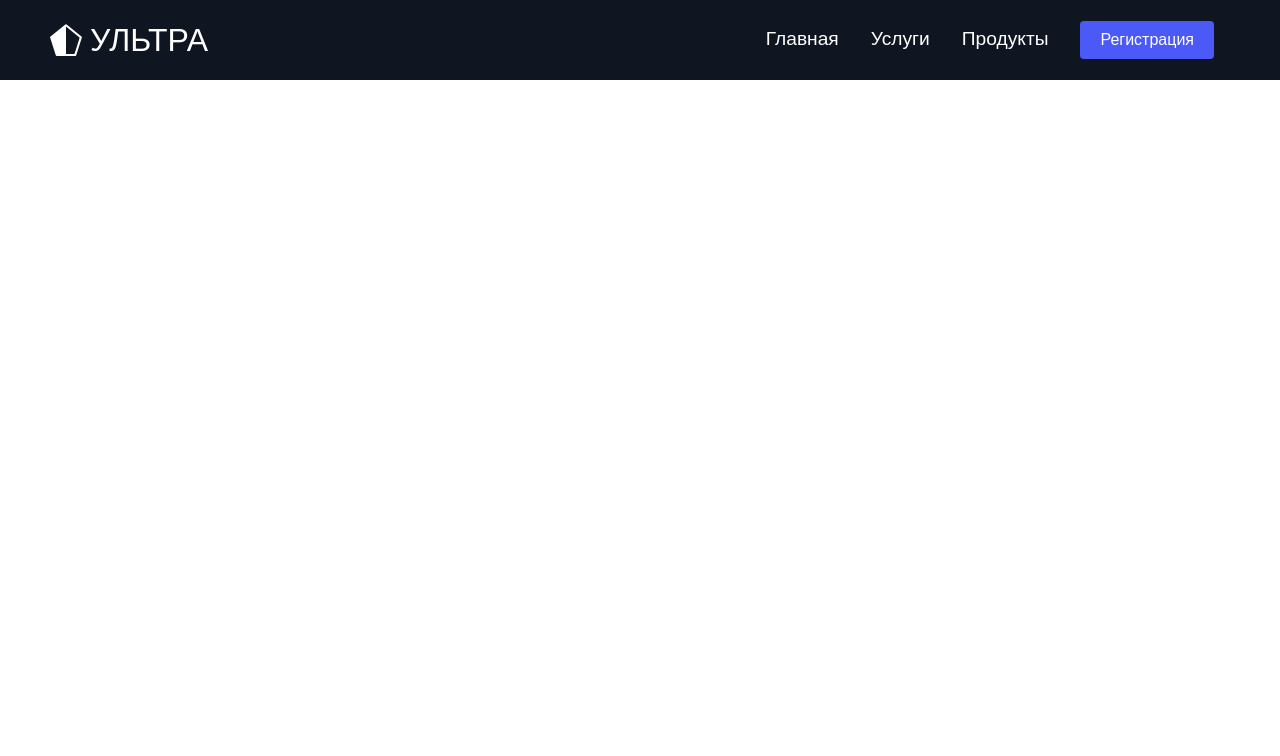
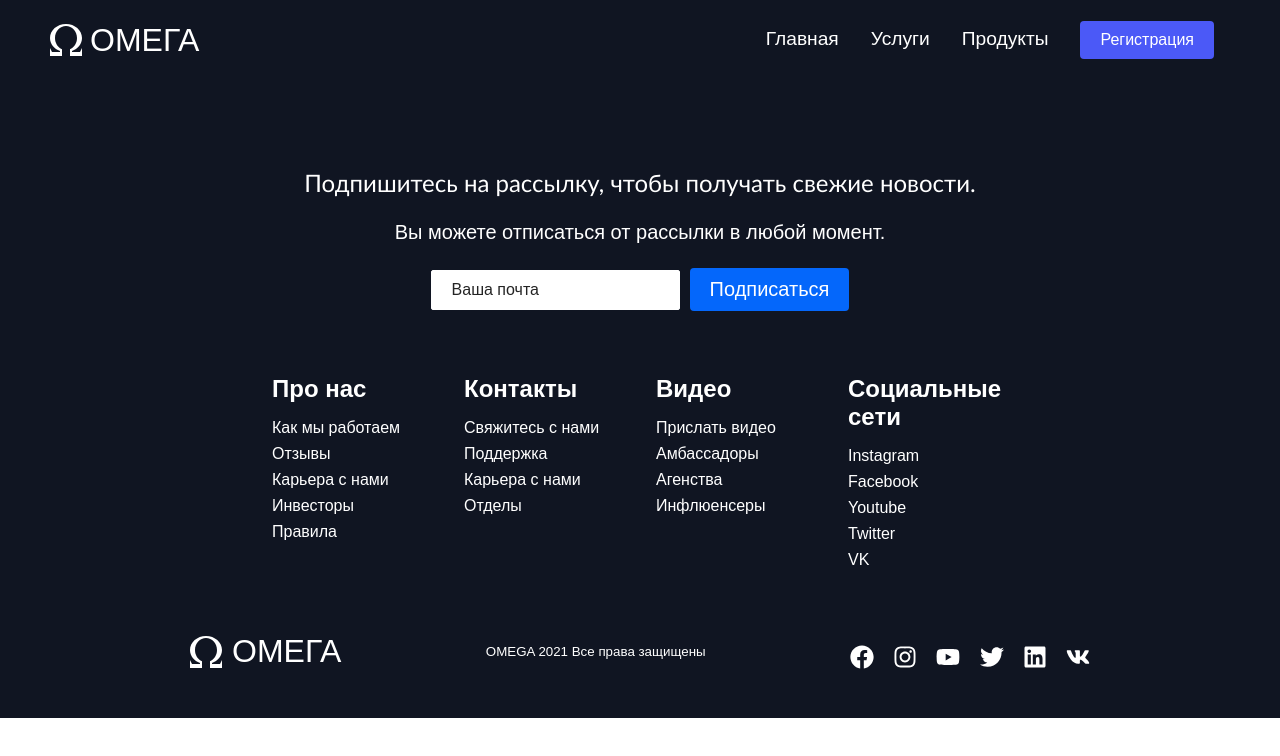
Before and after one commit to kolodidon/Omega, a React (Create React App) app: page /sign-up in a window 1280 px wide. Shown: the top 756 px of the page. Built offline with nearby package versions, Linux system fonts and the light colour scheme.

Commit message:
Сделан footer

```diff
--- a/src/App.js
+++ b/src/App.js
@@ -1,6 +1,6 @@
 import React from 'react'
 import { BrowserRouter as Router, Switch, Route } from 'react-router-dom'
-import { Navbar } from './components'
+import { Footer, Navbar } from './components'
 import { Home } from './pages';
 import GlobalStyle from './globalStyles';
 
@@ -14,6 +14,7 @@ function App() {
           <Home/>
         </Route>
       </Switch>
+      <Footer/>
     </Router>
   );
 }
--- /dev/null
+++ b/src/components/Footer/Footer.elements.js
@@ -0,0 +1,148 @@
+import { ImOmega } from 'react-icons/im'
+import { Link } from 'react-router-dom'
+import styled from 'styled-components'
+
+export const FooterContainer = styled.div`
+    background-color: #101522;
+    padding: 4rem 0 2rem 0;
+    display: flex;
+    flex-direction: column;
+    justify-content: center;
+    align-items: center;
+`
+export const FooterSubscription = styled.section`
+    display: flex;
+    flex-direction: column;
+    justify-content: center;
+    align-items: center;
+    text-align: center;
+    margin-bottom: 24px;
+    padding: 24px;
+    color: #fff;
+`
+export const FooterSubHeading = styled.p`
+    font-family: 'Trebuchet MS', 'Lucida Sans Unicode', 'Lucida Grande', 'Lucida Sans', Arial, Helvetica, sans-serif;
+    margin-bottom: 24px;
+    font-size: 24px;
+`
+export const FooterSubText = styled.div`
+    margin-bottom: 24px;
+    font-size: 20px;
+`
+export const Form = styled.form`
+    display: flex;
+    justify-content: center;
+    align-items: center;
+
+    @media screen and (max-width: 820px) {
+        flex-direction: column;
+        width: 80%;
+    }
+`
+export const FormInput = styled.input`
+    padding: 10px 20px;
+    border-radius: 2px;
+    margin-right: 10px;
+    outline: none;
+    border: none;
+    font-size: 16px;
+    border: 1px solid #fff;
+
+    &::placeholder {
+        color: #242424;
+    }
+
+    @media screen and (max-width: 820px) {
+        width: 100%;
+        margin: 0 0 16px 0;
+    }
+`
+export const FooterLinksContainer = styled.div`
+    width: 100%;
+    max-width: 1000px;
+    display: flex;
+    justify-content: center;
+
+    @media screen and (max-width: 820px) {
+        padding-top: 32px;
+    }
+`
+export const FooterLinksWrapper = styled.div`
+    display: flex;
+
+    @media screen and (max-width: 820px) {
+        flex-direction: column;
+    }
+`
+export const FooterLinksItems = styled.div`
+    display: flex;
+    flex-direction: column;
+    align-items: flex-start;
+    margin: 16px;
+    text-align: left;
+    width: 160px;
+    box-sizing: border-box;
+    color: #fff;
+
+    @media screen and (max-width: 420px) {
+        margin: 0;
+        padding: 10px;
+        width: 100%;
+    }
+`
+export const FooterLinkTitle = styled.h2`
+    margin-bottom: 16px;
+`
+export const FooterLink = styled(Link)`
+    color: #fff;
+    text-decoration: none;
+    margin-bottom: 0.5rem;
+
+    &:hover {
+        color: #0467fb;
+        transition: 0.3s ease-out;
+    }
+`
+export const SocialMedia = styled.section`
+    max-width: 1000px;
+    width: 100%;
+`
+export const SocialMediaWrap = styled.div`
+    display: flex;
+    justify-content: space-between;
+    align-items: center;
+    width: 90%;
+    max-width: 1000px;
+    margin: 40px auto 0 auto;
+
+    @media screen and (max-width: 820px) {
+        flex-direction: column;
+    }
+`
+export const SocialLogo = styled(Link)`
+    color: #fff;
+    justify-self: start;
+    cursor: pointer;
+    text-decoration: none;
+    font-size: 2rem;
+    display: flex;
+    align-items: center;
+    margin-bottom: 16px;
+`
+export const SocialIcon = styled(ImOmega)`
+    margin-right: 10px;
+`
+export const WebsiteRights = styled.small`
+    color: #fff;
+    margin-bottom: 16px;
+`
+export const SocialIcons = styled.div`
+    display: flex;
+    justify-content: space-between;
+    align-items: center;
+    width: 240px;
+`
+export const SocialIconLink = styled.a`
+    color: #fff;
+    font-size: 24px;
+`
--- /dev/null
+++ b/src/components/Footer/Footer.js
@@ -0,0 +1,102 @@
+import React from 'react'
+import { FaFacebook, FaInstagram, FaLinkedin, FaTwitter, FaVk, FaYoutube } from 'react-icons/fa'
+import { Button } from '../../globalStyles'
+import {
+    FooterContainer,
+    FooterSubscription,
+    FooterSubHeading,
+    FooterSubText,
+    Form,
+    FormInput,
+    FooterLinksContainer,
+    FooterLinksWrapper,
+    FooterLinksItems,
+    FooterLinkTitle,
+    FooterLink,
+    SocialMedia,
+    SocialMediaWrap,
+    SocialLogo,
+    WebsiteRights,
+    SocialIcons,
+    SocialIcon,
+    SocialIconLink
+} from './Footer.elements'
+
+const Footer = () => {
+    return (
+        <FooterContainer>
+            <FooterSubscription>
+                <FooterSubHeading>
+                    Подпишитесь на рассылку, чтобы получать свежие новости.
+                </FooterSubHeading>
+                <FooterSubText>
+                    Вы можете отписаться от рассылки в любой момент.
+                </FooterSubText>
+                <Form>
+                    <FormInput name='email' type='email' placeholder='Ваша почта' />
+                    <Button fontBig>Подписаться</Button>
+                </Form>
+            </FooterSubscription>
+            <FooterLinksContainer>
+
+                <FooterLinksWrapper>
+                    <FooterLinksItems>
+                        <FooterLinkTitle>Про нас</FooterLinkTitle>
+                        <FooterLink to='/sign-up'>Как мы работаем</FooterLink>
+                        <FooterLink to='/'>Отзывы</FooterLink>
+                        <FooterLink to='/'>Карьера с нами</FooterLink>
+                        <FooterLink to='/'>Инвесторы</FooterLink>
+                        <FooterLink to='/'>Правила</FooterLink>
+                    </FooterLinksItems>
+
+                    <FooterLinksItems>
+                        <FooterLinkTitle>Контакты</FooterLinkTitle>
+                        <FooterLink to='/sign-up'>Свяжитесь с нами</FooterLink>
+                        <FooterLink to='/'>Поддержка</FooterLink>
+                        <FooterLink to='/'>Карьера с нами</FooterLink>
+                        <FooterLink to='/'>Отделы</FooterLink>
+                    </FooterLinksItems>
+                </FooterLinksWrapper>
+
+                <FooterLinksWrapper>
+                    <FooterLinksItems>
+                        <FooterLinkTitle>Видео</FooterLinkTitle>
+                        <FooterLink to='/sign-up'>Прислать видео</FooterLink>
+                        <FooterLink to='/'>Амбассадоры</FooterLink>
+                        <FooterLink to='/'>Агенства</FooterLink>
+                        <FooterLink to='/'>Инфлюенсеры</FooterLink>
+                    </FooterLinksItems>
+
+                    <FooterLinksItems>
+                        <FooterLinkTitle>Социальные сети</FooterLinkTitle>
+                        <FooterLink to='/sign-up'>Instagram</FooterLink>
+                        <FooterLink to='/'>Facebook</FooterLink>
+                        <FooterLink to='/'>Youtube</FooterLink>
+                        <FooterLink to='/'>Twitter</FooterLink>
+                        <FooterLink to='/'>VK</FooterLink>
+                    </FooterLinksItems>
+
+                </FooterLinksWrapper>
+            </FooterLinksContainer>
+            <SocialMedia>
+                <SocialMediaWrap>
+                    <SocialLogo to='/'>
+                        <SocialIcon/>
+                        ОМЕГА
+                    </SocialLogo>
+                    <WebsiteRights>OMEGA 2021 Все права защищены</WebsiteRights>
+                    <SocialIcons>
+                        <SocialIconLink href='/' target="_blank" aria-label='Facebook'><FaFacebook/></SocialIconLink>
+                        <SocialIconLink href='/' target="_blank" aria-label='Instagram'><FaInstagram/></SocialIconLink>
+                        <SocialIconLink href='/' target="_blank" aria-label='Youtube'><FaYoutube/></SocialIconLink>
+                        <SocialIconLink href='/' target="_blank" aria-label='Twitter'><FaTwitter/></SocialIconLink>
+                        <SocialIconLink href='/' target="_blank" aria-label='Linkedin'><FaLinkedin/></SocialIconLink>
+                        <SocialIconLink href='/' target="_blank" aria-label='Vkontakte'><FaVk/></SocialIconLink>
+                    </SocialIcons>
+                </SocialMediaWrap>
+            </SocialMedia>
+        </FooterContainer>
+    )
+}
+
+export default Footer
--- a/src/components/Navbar/Navbar.elements.js
+++ b/src/components/Navbar/Navbar.elements.js
@@ -1,5 +1,5 @@
 import styled from 'styled-components'
-import { BsPentagonHalf } from 'react-icons/bs';
+import { ImOmega } from 'react-icons/im';
 import { Container } from '../../globalStyles'
 import { Link } from 'react-router-dom'
 
@@ -30,7 +30,7 @@ export const NavLogo = styled(Link)`
     display: flex;
     align-items: center;
 `
-export const NavIcon = styled(BsPentagonHalf)`
+export const NavIcon = styled(ImOmega)`
     margin-right: 0.5rem;
 
 `
--- a/src/components/Navbar/Navbar.js
+++ b/src/components/Navbar/Navbar.js
@@ -26,7 +26,7 @@ const Navbar = () => {
                     <NavbarContainer>
                         <NavLogo to='/'>
                             <NavIcon />
-                            УЛЬТРА
+                            ОМЕГА
                         </NavLogo>
                         <MobileIcon onClick={handleClick}>
                             {click ? <FaTimes /> : <FaBars />}
--- a/src/components/index.js
+++ b/src/components/index.js
@@ -1,2 +1,3 @@
 export { default as Navbar } from './Navbar/Navbar'
 export { default as InfoSection } from './InfoSection/InfoSection'
+export { default as Footer } from './Footer/Footer'
```
